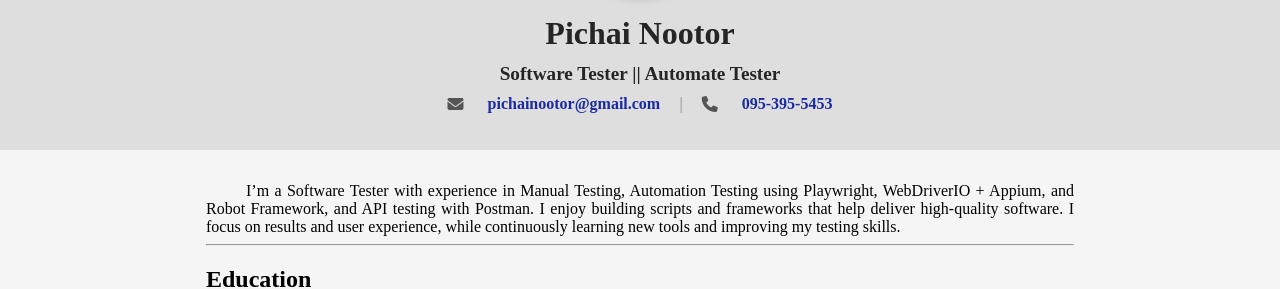
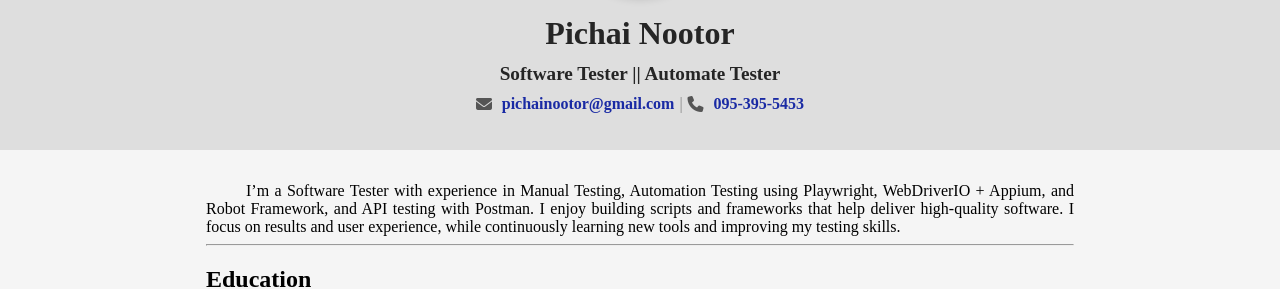
Before and after one commit to pichai-nootor/pichai-nootor.github.io, a Jekyll site: the page built from index.md, in a window 1280 px wide. Shown: the part 231-520 px from the top of the page. Built offline with Jekyll 4.4.1, drawn with Linux system fonts in a browser that asks for light colours; our own code applies the rules of GitHub Pages for plain Markdown files.

Commit message:
Update default.html

```diff
--- a/_layouts/default.html
+++ b/_layouts/default.html
@@ -121,7 +121,7 @@
     display: flex;
     justify-content: center;
     align-items: center;
-    gap: 1.2rem;
+    gap: 5px;
     text-align: center;
     font-size: 1.1rem;
     color: #333;
```
